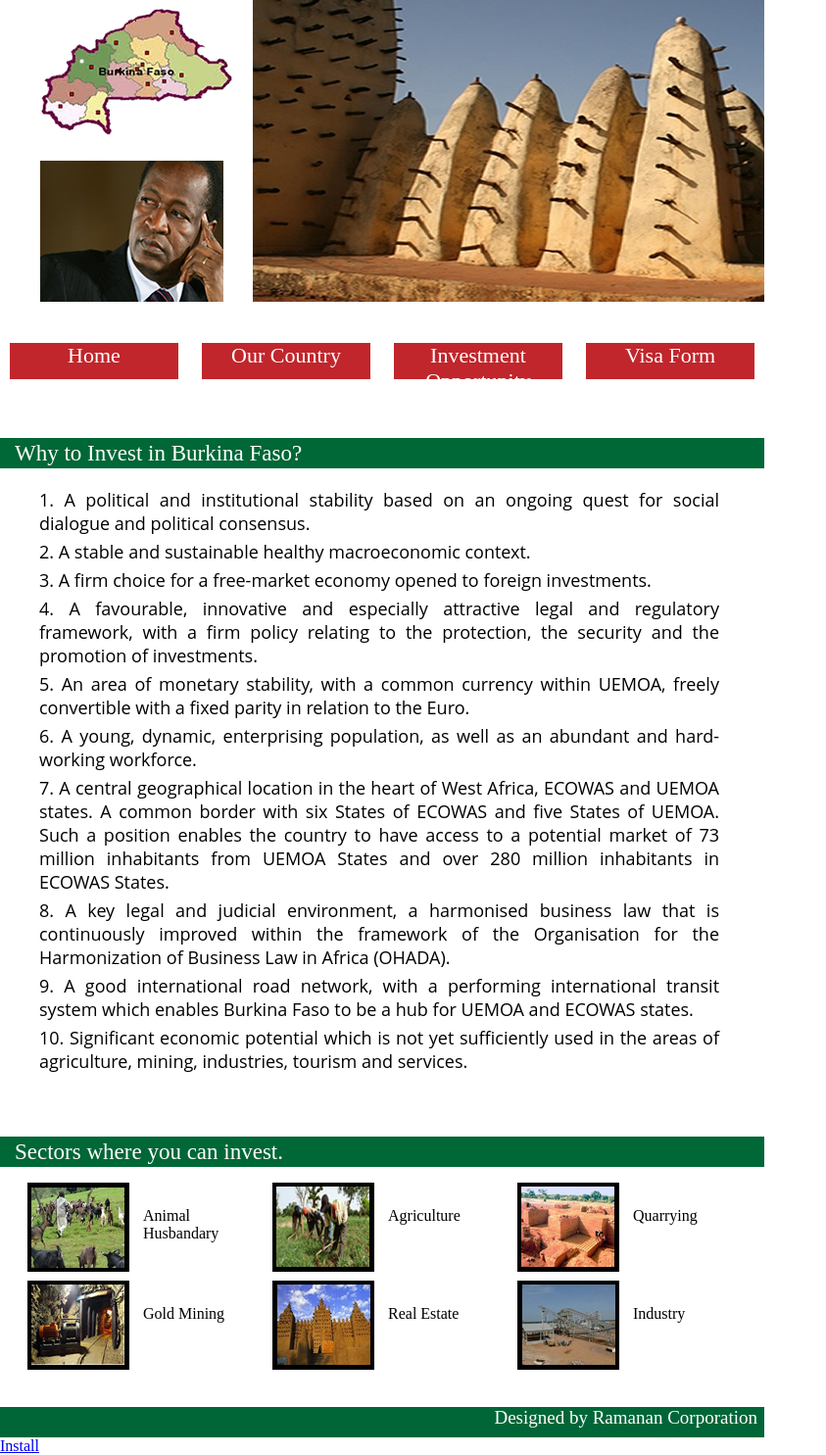
After one commit to rcorp/burkinafasofbtab, a PHP site: page /burkinafasofbtab/investmentopportunity.php in a window 1280 px wide. The commit adds this page. Shown: the whole page at 98% size, without its empty margins (0-843 px from the left). Run offline with PHP 8.4, Linux system fonts and the light colour scheme.

Commit message:
Add: Tabs by Anuj Gupta

```diff
--- /dev/null
+++ b/investmentopportunity.php
@@ -0,0 +1,138 @@
+<html>
+	<head>
+		<link rel="stylesheet" type="text/css" href="style.css">
+	</head>
+	<body>
+		<div id="contentWrapper">
+			<div>
+				<div>
+					<img src="tab-header-3.jpg" />
+				</div>
+				<div class="btn">
+					<div>
+						<a href="tabs/burkinafasofbtab">Home</a>
+				    </div>
+				    <div>
+						<a href="tabs/Country Profile  1st Page.docx">Our Country</a>
+				    </div>
+				    <div>
+				    	<a href="tabs/investmentopportunity.php">Investment Opportunity</a>
+					</div>
+					<div>
+						<a href="tabs/Visa_form.pdf">Visa Form</a>
+					</div>
+				</div>
+			</div>
+			<div class="gallery">
+				<p>Why to Invest in Burkina Faso?</p>
+			</div>
+			<div class="invest">
+					<div class = "investcontent">
+						<p id="investcontent">1. A political and institutional stability based on an ongoing quest for social dialogue and political consensus.</p>
+					</div>
+
+					<div class = "investcontent">
+						<p id="investcontent">2. A stable and sustainable healthy macroeconomic context.</p>
+					</div>
+
+					<div class = "investcontent">
+						<p id="investcontent">3. A firm choice for a free-market economy opened to foreign investments.</p>
+					</div>
+
+					<div class = "investcontent">
+						<p id="investcontent">4. A favourable, innovative and especially attractive legal and regulatory framework, with a firm policy relating to the protection, the security and the promotion of investments.</p>
+					</div>
+
+					<div class = "investcontent">
+						<p id="investcontent">5. An area of monetary stability, with a common currency within UEMOA, freely convertible with a fixed parity in relation to the Euro.</p>
+					</div>
+
+					<div class = "investcontent">
+						<p id="investcontent">6. A young, dynamic, enterprising population, as well as an abundant and hard-working workforce.</p>
+					</div>
+
+					<div class = "investcontent">
+						<p id="investcontent">7. A central geographical location in the heart of West Africa, ECOWAS and UEMOA states. A common border with six States of ECOWAS and five States of UEMOA. Such a position enables the country to have access to a potential market of 73 million inhabitants from UEMOA States and over 280 million inhabitants in ECOWAS States.</p>
+					</div>
+
+					<div class = "investcontent">
+						<p id="investcontent">8. A key legal and judicial environment, a harmonised business law that is continuously improved within the framework of the Organisation for the Harmonization of Business Law in Africa (OHADA).</p>
+					</div>
+
+					<div class = "investcontent">
+						<p id="investcontent">9. A good international road network, with a performing international transit system which enables Burkina Faso to be a hub for UEMOA and ECOWAS states.</p>
+					</div>
+
+					<div class = "investcontent">
+						<p id="investcontent">10. Significant economic potential which is not yet sufficiently used in the areas of agriculture, mining, industries, tourism and services.</p>
+					</div>
+
+
+				</div>
+
+			<div class="regstration">
+				<p>Sectors where you can invest.</p>
+			</div>
+
+			<div class="investgallery">
+				<div class="gallerycell">
+					<div class="cell1"><a href="www.burkinafasoindia.org"><img src="investimg1.jpg"></a></div>
+					<div class="cell2">
+						Animal Husbandary
+					</div>
+				</div>
+
+				<div class="gallerycell">
+					<div class="cell1"><a href="www.burkinafasoindia.org"><img src="investimg2.jpg"></a></div>
+					<div class="cell2">
+						Agriculture
+					</div>
+				</div>
+
+				<div class="gallerycell">
+					<div class="cell1"><a href="www.burkinafasoindia.org"><img src="investimg4.jpg"></a></div>
+					<div class="cell2">
+						Quarrying
+					</div>
+				</div>
+
+				<div class="gallerycell">
+					<div class="cell1"><a href="www.burkinafasoindia.org"><img src="investimg3.jpg"></a></div>
+					<div class="cell2">
+						Gold Mining
+					</div>
+				</div>
+
+				<div class="gallerycell">
+					<div class="cell1"><a href="www.burkinafasoindia.org"><img src="investimg5.jpg"></a></div>
+					<div class="cell2">
+						Real Estate
+					</div>
+				</div>
+
+				<div class="gallerycell">
+					<div class="cell1"><a href="www.burkinafasoindia.org"><img src="investimg6.jpg"></a></div>
+					<div class="cell2">
+						Industry
+					</div>
+				</div>
+			</div>
+			<div style="clear:both;"></div>
+
+			<div style="background: #006637;height: 31px;">
+				<p style="float: right;font-size: 19px;color: white;margin-right: 7px;">Designed by Ramanan Corporation</p>
+			</div>
+			<a href = "http://www.facebook.com/dialog/pagetab?app_id=397865700321865&next=http://localhost/burkinafasofbtab/template.html" > Install </a>
+
+		</div>
+
+		<script type="text/javascript" src="build/dojo/dojo.js" data-dojo-config="async: 1, isDebug: 0"></script>
+		<script type="text/javascript">
+			require(['dijitx/widget/Collager', 'dojo/domReady!'], function (Collager){
+				var c = new Collager({
+					id: 'collager'
+				}, 'collager')
+			})
+		</script>
+	</body>
+</html>
--- a/style.css
+++ b/style.css
@@ -21,7 +21,7 @@
 			margin-right: 11px;
 			background: #C0262C;
 			margin-left: 10px;
-			width: 220px;
+			width: 172px;
 			height: 28px;
 			text-align: center;
 			vertical-align: middle;
@@ -123,3 +123,88 @@
 		.photo {
 			margin-top: 10px;
 		}
+		.invest {
+			margin-top: 20px;
+			height: auto;
+			width: 694px;
+			padding-left: 40px;
+		}
+		.investcontent {
+			font-size: 18px;
+			padding-bottom: 5px;
+		}
+
+		.investgallery {
+			height: 235px;
+			width: 765px;
+			margin-top: 10px;
+			margin-left: 10px;
+		}
+
+		.gallerycell {
+			width: 235px;
+			height: 95px;
+			float: left;
+			padding-left: 15px;
+			padding-top: 5px;
+			vertical-align: middle;
+		}
+
+		.cell1 {
+float: left;
+padding-left: 3px;
+padding-top: 1px;
+		}
+
+		.cell2 {
+width: 110px;
+height: auto;
+float: left;
+margin-left: 14px;
+position: relative;
+top: 26px;
+		}
+		#investcontent {
+			font-family: open sans;
+			text-align: justify;
+			font-weight: normal;
+		}
+
+		.visa {
+
+		}
+
+		.visatime {
+			font-size: 25px;
+			padding-left: 25px;
+		}
+		.visatime1 {
+			font-size: 19px;
+			font-family: open serif;
+			padding-left: 115px;
+			padding-bottom: 3px;
+		}
+
+		.visapoint {
+			font-family: open serif;
+			font-size: 17px;
+			padding-bottom: 3px;
+			padding-left: 180px;
+		}
+		.fees {
+			float: left;
+			width: 350px;
+			height: auto;
+		}
+		.feespoint {
+			font-family: open serif;
+			font-size: 17px;
+			padding-bottom: 2px;
+			padding-left: 110px;
+			}
+		.feespoint1 {
+			font-size: 19px;
+			font-family: open serif;
+			padding-left: 73px;
+			padding-bottom: 3px
+		}
```
Also changed, not shown: index.php (+7 -4 lines), visaform.php (added, +82 -0 lines), investimg1.jpg (added), investimg2.jpg (added), investimg3.jpg (added), investimg4.jpg (added), investimg5.jpg (added), investimg5.png (added), investimg6.jpg (added), tab-header-3.jpg (added).
